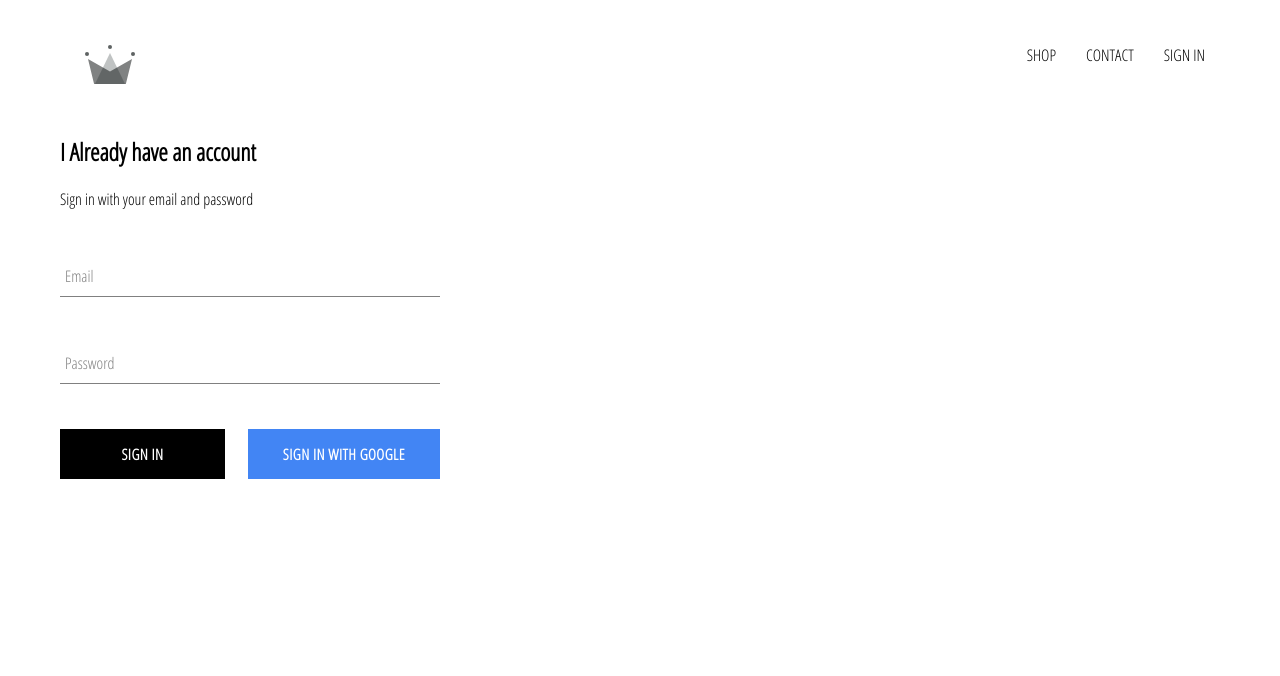
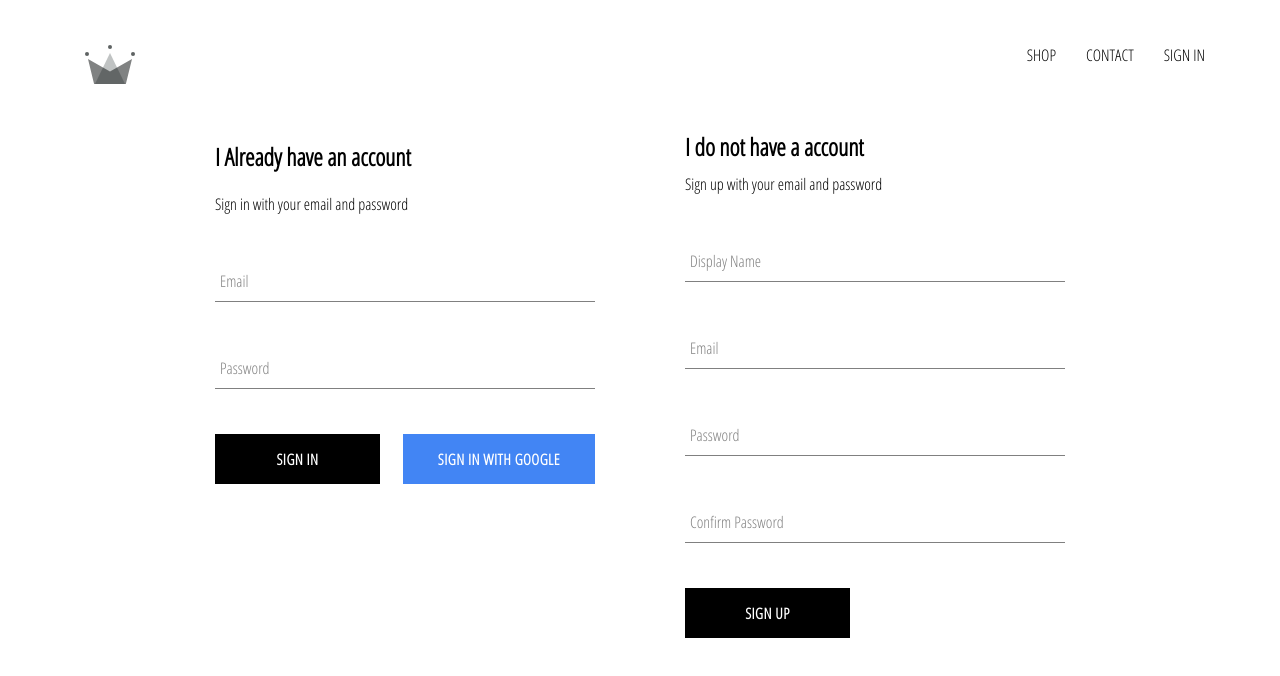
Before and after one commit to SwapnilDwivedi77/shopping-cart, a React (Create React App) app: page /signin in a window 1280 px wide. Shown: the top 676 px of the page. Built offline with nearby package versions, Linux system fonts and the light colour scheme; no server answers.

Commit message:
implemented firebase utils, included ability to store authendicated users into firesore database

```diff
--- a/src/App.js
+++ b/src/App.js
@@ -4,7 +4,7 @@
 import ShopPage from './pages/shop/shop.component'
 import Header from './component/header/header.component'
 import SignInAndSignUp  from './pages/sign-in-and-sign-up/sign-in-and-sign-up.component'
-import {auth} from './firebase/firebase.utils'
+import {auth,createUserProfileDocument} from './firebase/firebase.utils'
 
 import React, { Component } from 'react'
 
@@ -21,12 +21,24 @@
   unsubscribeFromAuth = null
 
     componentDidMount(){
-      auth.onAuthStateChanged(user=> {
-        this.setState({currentUser:user});
+     this.unsubscribeFromAuth = auth.onAuthStateChanged(async userAuth => {
 
-      console.log(user);
-      })
+      if(userAuth) {
+        const userRef = await createUserProfileDocument(userAuth);
 
+        userRef.onSnapshot(onSnapshot => {
+            this.setState({
+              currentUser : {
+                id : onSnapshot.id,
+                ...onSnapshot.data()
+              }
+            });
+            console.log(this.state);
+        });
+      }
+
+      this.setState({currentUser :userAuth});
+     });
     }
 
 componentWillUnmount(){
--- /dev/null
+++ b/src/component/sign-up/sign-up-component.js
@@ -0,0 +1,104 @@
+import React ,{ Component } from 'react'
+
+import  FormInput from '../form-input/form-input.component';
+import CustomButton from '../custom-button/custom-button.component';
+import { auth , createUserProfileDocument} from '../../firebase/firebase.utils';
+
+import './sign-up.styles.scss';
+
+
+export default class SignUp extends Component {
+
+    constructor(props) {
+        super(props)
+
+        this.state = {
+             displayName : '',
+             email:'',
+             password:'',
+             confirmPassword:''
+        }
+    }
+    handleSubmit = async event => {
+
+        event.preventDefault();
+        const {displayName, email , password , confirmPassword} = this.state
+
+        if(password !== confirmPassword){
+            alert("Passwords don't match");
+            return;
+        }
+
+        try{
+            const { user } = await auth.createUserWithEmailAndPassword(email,password)
+            await createUserProfileDocument(user ,{displayName});
+
+            this.setState({
+                displayName : '',
+                email:'',
+                password:'',
+                confirmPassword:''
+
+            });
+
+        } catch (error) {
+
+            console.log(error)
+        }
+
+    }
+
+    handleChange = event => {
+        const {name, value} =event.target;
+
+        this.setState({ [name] : value });
+    }
+
+
+    render() {
+        const {displayName, email , password , confirmPassword} = this.state
+        return (
+            <div className='sign-up'>
+                <h2 className ='title'> I do not have a account</h2>
+                <span> Sign up with your email and password</span>
+                <form className='sign-up-form' onSubmit={this.handleSubmit}>
+                <FormInput
+                type='text'
+                name='displayName'
+                value={displayName}
+                onChange={this.handleChange}
+                label='Display Name'
+                required
+                />
+                <FormInput
+                type='email'
+                name='email'
+                value={email}
+                onChange={this.handleChange}
+                label='Email'
+                required
+                />
+                <FormInput
+                type='password'
+                name='password'
+                value={password}
+                onChange={this.handleChange}
+                label='Password'
+                required
+                />
+                <FormInput
+                type='password'
+                name='confirmPassword'
+                value={confirmPassword}
+                onChange={this.handleChange}
+                label='Confirm Password'
+                required
+                />
+                <CustomButton type='submit'>SIGN UP</CustomButton>
+
+                </form>
+
+            </div>
+        )
+    }
+}
--- /dev/null
+++ b/src/component/sign-up/sign-up.styles.scss
@@ -0,0 +1,9 @@
+.sign-up{
+    display: flex;
+    flex-direction: column;
+    width: 380px;
+
+    .title {
+        margin: 10px 0;
+    }
+}
--- a/src/firebase/firebase.utils.js
+++ b/src/firebase/firebase.utils.js
@@ -14,6 +14,37 @@
     measurementId: "G-KPWW8HX03C"
   }
 
+  export const createUserProfileDocument = async (userAuth,additionalData) => {
+
+    if(!userAuth) return;
+
+    const userRef = firestore.doc(`users/${userAuth.uid}`);
+
+    const snapshot = await userRef.get();
+
+    if(!snapshot.exists){
+      const {displayName , email } = userAuth;
+
+      const createdAt = new Date();
+
+      try {
+
+        await userRef.set({
+          displayName,
+          email,
+          createdAt,
+          ... additionalData
+        });
+
+      } catch (error) {
+          console.log("error creating user",error.message);
+      }
+    }
+    return userRef;
+    console.log("this is snapshot",snapshot);
+  }
+
+
   firebase.initializeApp(config);
 
   export const auth = firebase.auth();
@@ -24,4 +55,5 @@
   provider.setCustomParameters({propmt : 'select_account'});
   export const signInWithGoogle = () => auth.signInWithPopup(provider);
 
+
   export default firebase;
--- a/src/pages/sign-in-and-sign-up/sign-in-and-sign-up.component.jsx
+++ b/src/pages/sign-in-and-sign-up/sign-in-and-sign-up.component.jsx
@@ -1,11 +1,13 @@
 import React from 'react'
 import './sign-in-and-sign-up.styles.scss'
 import SignIn from '../../component/sign-in/sign-in.component'
+import SignUp from '../../component/sign-up/sign-up-component'
 
 const SinInAndSignUpPage= () => (
 
     <div className='sign-in-and-sign-up'>
         <SignIn/>
+        <SignUp/>
     </div>
 
 
--- a/src/pages/sign-in-and-sign-up/sign-in-and-sign-up.styles.scss
+++ b/src/pages/sign-in-and-sign-up/sign-in-and-sign-up.styles.scss
@@ -0,0 +1,6 @@
+.sign-in-and-sign-up{
+    width : 850px;
+    display: flex;
+    justify-content: space-between;
+    margin: 30px auto;
+}
```
